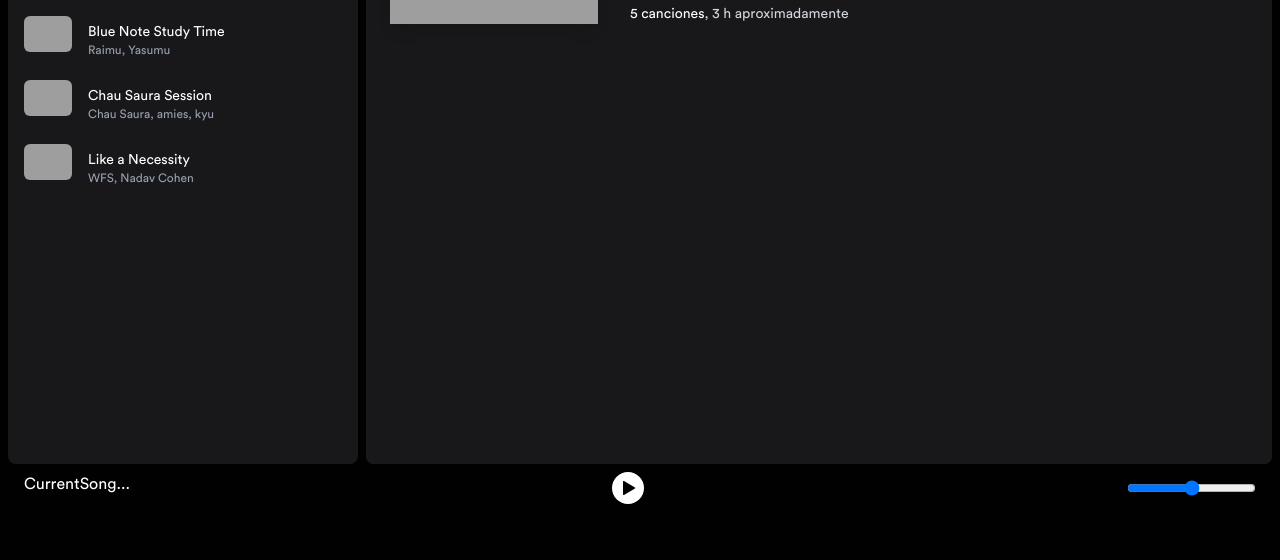
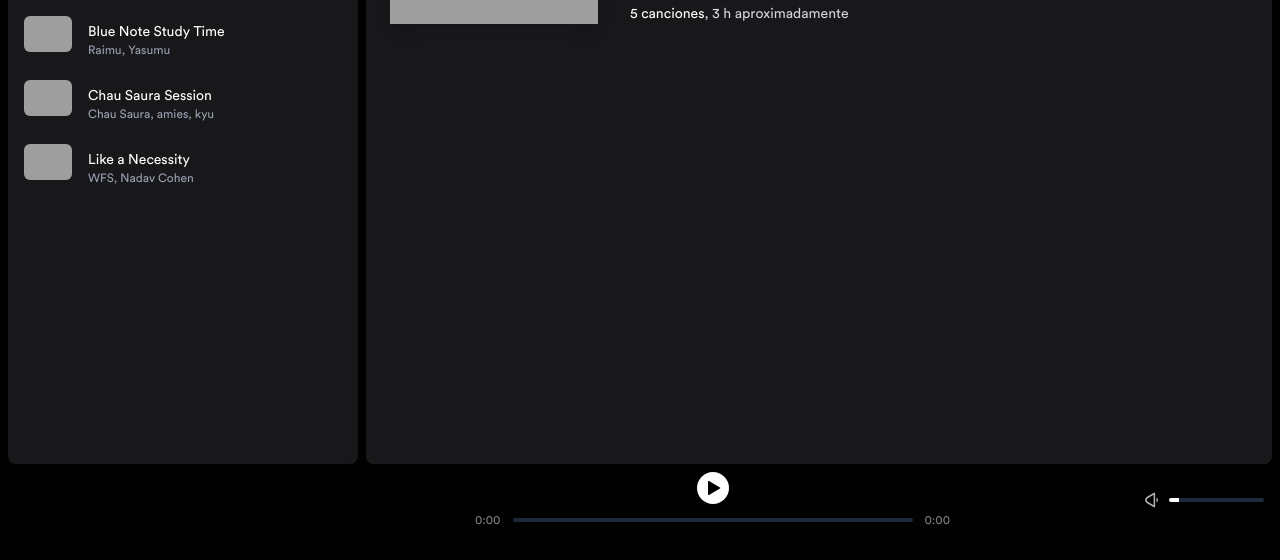
Before and after one commit to UOdriozola28/spotify-clone, an Astro site: page /playlist/3 in a window 1280 px wide. Shown: the part 240-800 px from the top of the page. Built offline with nearby package versions, Linux system fonts and the light colour scheme; Astro itself is replaced by a stand-in of ours; grey boxes are pictures that could not be loaded.

Commit message:
Refactor Player component to use Zustand for state management

```diff
--- a/src/components/Player.jsx
+++ b/src/components/Player.jsx
@@ -1,53 +1,63 @@
-import { useEffect, useRef, useState } from "react"
+import { useEffect, useRef } from "react"
 import { Pause, Play } from "@icons/PlayerIcons.tsx";
+import { usePlayerStore } from "@/store/playerStore";
+import PlayerVolumeControl from "./PlayerVolumeContro";
+import PlayerSoundControl from "./PlayerSoundControl";
+import { PlayerCurrentSong } from "./PlayerCurrentSong";
 
 function Player() {
 
-  const [isPlaying, setIsPlaying] = useState(false)
-  const [currentSong, setCurrentSong] = useState(null)
+  const { currentMusic, isPlaying, setIsPlaying, volume } = usePlayerStore(state => state)
   const audioRef = useRef()
 
   useEffect(() => {
-    audioRef.current.src = `/music/1/01.mp3`
-    audioRef.current.volume = 0.5
-  }, [])
+    if (!currentMusic.song) {
+      return;
+    }
+    isPlaying ? play() : audioRef.current.pause()
+  }, [isPlaying])
+
+  useEffect(() => {
+    audioRef.current.volume = volume
+  }, [volume])
+
+  useEffect(() => {
+    const { song, playlist } = currentMusic;
+    if (song) {
+      audioRef.current.src = `/music/${playlist?.id}/0${song.id}.mp3`;
+      play();
+    }
+  }, [currentMusic])
+
+  const play = () => {
+    audioRef.current.play()
+      .catch((e) => console.log('error playing: ', e))
+  }
 
   const handleClick = () => {
-
-    if (isPlaying) {
-      audioRef.current.pause()
-    } else {
-      audioRef.current.play()
-    }
-
-    setIsPlaying(prev => !prev)
-  }
-
-  const handleChangeVolume = (e) => {
-    audioRef.current.volume = (e.target.value / 100)
+    if (!currentMusic.song) return
+    setIsPlaying(!isPlaying)
   }
 
   return (
-    <div className="flex flex-row justify-between w-full px-4 z-50">
-      <div>
-        CurrentSong...
+    <div className="flex flex-row justify-between w-full  z-50">
+      <div className="w-[280px]">
+        <PlayerCurrentSong {...currentMusic.song} />
       </div>
       <div className="grid place-content-center gap-4 flex-1">
-        <div className="flex justify-center">
+        <div className="flex justify-center flex-col items-center">
           <button className="bg-white rounded-full p-2 cursor-pointer text-black" onClick={handleClick}>
             {
               isPlaying ? <Pause /> : <Play />
             }
           </button>
+          <PlayerSoundControl audio={audioRef} />
           <audio ref={audioRef} />
-
         </div>
       </div>
-      <div className="grid place-content-center">
-        <input type="range" onChange={(e) => handleChangeVolume(e)} />
+      <div className="grid place-content-center px-2">
+        <PlayerVolumeControl />
       </div>
-
-
     </div>
   )
 }
--- /dev/null
+++ b/src/components/PlayerCurrentSong.jsx
@@ -0,0 +1,24 @@
+export const PlayerCurrentSong = ({ image, title, artists }) => {
+  return (
+    <div
+      className={`
+        flex items-center gap-5 relative
+        overflow-hidden
+      `}>
+      {image &&
+        (<picture className="w-16 h-16 bg-zinc-800 rounded-md shadow-lg overflow-hidden">
+          <img src={image} alt={title} />
+        </picture>)
+      }
+      <div className="flex flex-col">
+        <h3 className="font-semibold text-sm block">
+          {title}
+        </h3>
+        <span className="text-xs opacity-80">
+          {artists?.join(', ')}
+        </span>
+      </div>
+
+    </div>
+  )
+}
--- /dev/null
+++ b/src/components/PlayerSoundControl.jsx
@@ -0,0 +1,53 @@
+import { useEffect, useState } from "react";
+import { Slider } from "./ui/slider";
+
+function PlayerSoundControl({ audio }) {
+  const [currentTime, setCurrentTime] = useState(0)
+
+  useEffect(() => {
+    audio.current.addEventListener('timeupdate', handleTimeUpdate)
+
+    return () => {
+      audio.current.removeEventListener('timeupdate', handleTimeUpdate)
+    }
+  }, [])
+
+  const handleTimeUpdate = () => {
+    setCurrentTime(audio.current.currentTime)
+  }
+
+  const formatTime = time => {
+    if (time == null) return `0:00`
+
+    // redondear (la extracción del resto del time. Ejem: 182.6 -> 6.03423)
+    const seconds = Math.floor(time % 60)
+    // redondear (la extracción de la división del time entr 60. Ejem: 182.6 -> 3.0321 ya que 60+60+60)
+    const minutes = Math.floor(time / 60)
+    return `${minutes}:${seconds.toString().padStart(2, '0')}`
+  }
+
+  const duration = audio?.current?.duration ?? 0
+
+  return (
+    <div className="flex gap-x-3 text-xs pt-2">
+      <span className="opacity-50 w-12 text-right">{formatTime(currentTime)}</span>
+
+      <Slider
+        value={[currentTime]}
+        max={audio?.current?.duration ?? 0}
+        min={0}
+        className="w-[400px] cursor-pointer"
+        onValueChange={(value) => {
+          const [newCurrentTime] = value
+          audio.current.currentTime = newCurrentTime
+        }}
+      />
+
+      <span className="opacity-50 w-12">
+        {duration ? formatTime(duration) : '0:00'}
+      </span>
+    </div>
+  )
+}
+
+export default PlayerSoundControl;
--- /dev/null
+++ b/src/components/PlayerVolumeContro.jsx
@@ -0,0 +1,46 @@
+import { usePlayerStore } from "@/store/playerStore"
+import { useRef } from "react"
+import PlayerVolumeIconComponent from "./PlayerVolumeIconComponent"
+import { Slider } from "./ui/slider"
+
+function PlayerVolumeControl() {
+  const volume = usePlayerStore(state => state.volume)
+  const setVolume = usePlayerStore(state => state.setVolume)
+  const previousVolumeRef = useRef(volume)
+
+  const isVolumeSilenced = volume < 0.01
+
+  const handleClickVolumen = () => {
+    if (isVolumeSilenced) {
+      setVolume(previousVolumeRef.current)
+    } else {
+      previousVolumeRef.current = volume
+      setVolume(0)
+    }
+  }
+
+
+  return (
+    <div className="flex justify-center gap-x-2 text-white">
+
+      <button className="opacity-70 hover:opacity-100 transition" onClick={handleClickVolumen}>
+        <PlayerVolumeIconComponent />
+      </button>
+
+      <Slider
+        defaultValue={[50]}
+        max={100}
+        min={0}
+        value={[volume * 100]}
+        className="w-[95px]"
+        onValueChange={(value) => {
+          const [newVolume] = value
+          const volumeValue = newVolume / 100
+          setVolume(volumeValue)
+        }}
+      />
+    </div>
+  )
+}
+
+export default PlayerVolumeControl
--- /dev/null
+++ b/src/components/PlayerVolumeIconComponent.jsx
@@ -0,0 +1,25 @@
+import { VolumeFull, VolumeLow, VolumeMedium, VolumeSilenced } from "@/Icons/VolumeIcons"
+import { usePlayerStore } from "@/store/playerStore"
+
+const isVolumeSilenced = (loud) => loud < 0.01
+const isVolumeLow = (loud) => loud >= 0.01 && loud < 0.5
+const isVolumeMedium = (loud) => loud >= 0.5 && loud < 0.9
+const isVolumeFull = (loud) => loud >= 0.9
+
+const getVolumeIconByLouder = (loud) => {
+  return (
+    <>
+      {isVolumeSilenced(loud) && <VolumeSilenced />}
+      {isVolumeLow(loud) && <VolumeLow />}
+      {isVolumeMedium(loud) && <VolumeMedium />}
+      {isVolumeFull(loud) && <VolumeFull />}
+    </>
+  )
+}
+
+function PlayerVolumeIconComponent() {
+  const volume = usePlayerStore(state => state.volume)
+  return getVolumeIconByLouder(volume)
+}
+
+export default PlayerVolumeIconComponent;
--- a/src/components/PlaylistItemCard.astro
+++ b/src/components/PlaylistItemCard.astro
@@ -1,17 +1,32 @@
 ---
-import type { Playlist } from '@/lib/data';
+import { allPlaylists, songs, type Playlist } from '@lib/data';
+import CardPlayButton from '@components/CardPlayButton';
 interface Props {
 	playlist: Playlist;
 }
 
 const { playlist } = Astro.props;
-const { id, cover, title, artists, color } = playlist;
+const { id, cover, title, artists, albumId, color } = playlist;
 const artistsString = artists.join(', ');
+
+const hasSongsToList =
+	songs.filter((song) => song.albumId === albumId).length > 0;
 ---
+
+<article
+	class='group relative hover:bg-zinc-800 shadow-lg hover:shadow-xl bg-zinc-500/30 transition-all duration-300 rounded-md'
+>
+	{
+		hasSongsToList && (
+			<div class='absolute right-4 bottom-20 translate-y-4 transition-all duration-500 opacity-0 group-hover:translate-y-0 group-hover:opacity-100 z-10'>
+				<CardPlayButton id={id} client:visible />
+			</div>
+		)
+	}
 
 	<a
 		href=`/playlist/${id}`
-	class='playlist-item transition-all duration-300 flex relative p-2 pb-6 overflow-hidden gap-2 rounded-md hover:bg-zinc-800 shadow-lg flex-col hover:shadow-xl bg-zinc-500/30 w-44'
+		class='playlist-item flex flex-col relative p-2 pb-6 overflow-hidden gap-2 w-44'
 		transition:name=`playlist ${id} box`
 	>
 		<picture class='aspect-square w-full h-auto flex-none'>
@@ -34,3 +49,4 @@ const artistsString = artists.join(', ');
 			</span>
 		</div>
 	</a>
+</article>
```
Lines whose indentation alone changed are shown as unchanged.
